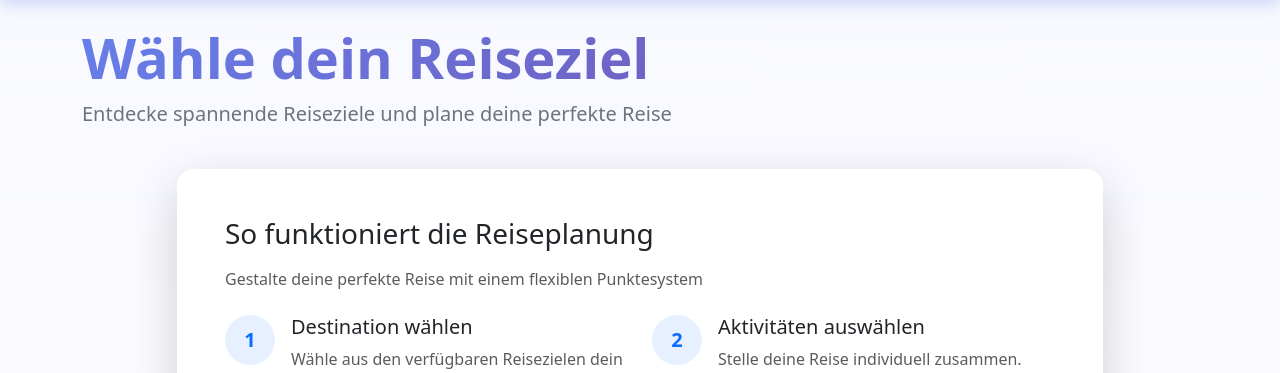
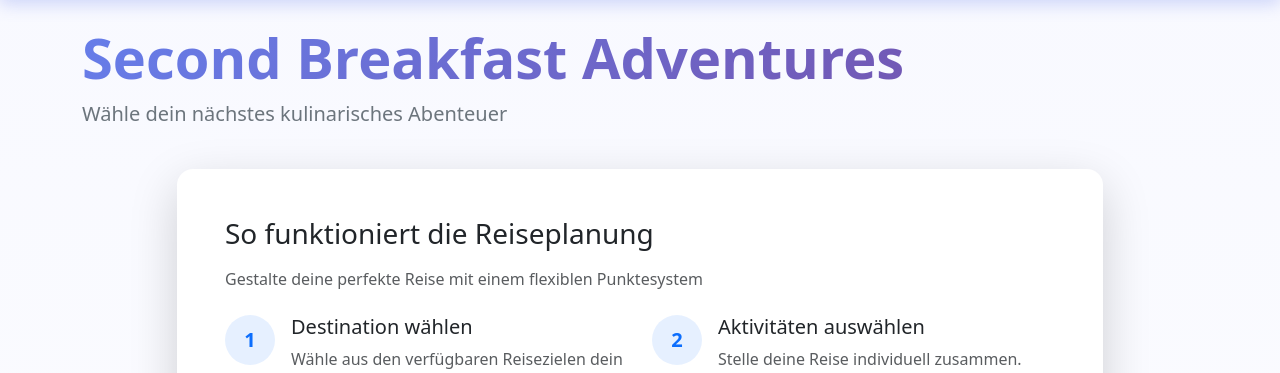
Before and after one commit to FlorianMayr1208/present-picker, a Flask app: page / in a window 1280 px wide. Shown: the part 62-435 px from the top of the page. Run offline with Flask 3, Linux system fonts and the light colour scheme.

Commit message:
renaming

```diff
--- a/app/templates/index.html
+++ b/app/templates/index.html
@@ -1,12 +1,12 @@
 {% extends "base.html" %}
 
-{% block title %}Destinationen - Reiseplanung{% endblock %}
+{% block title %}Second Breakfast Adventures{% endblock %}
 
 {% block content %}
 <div class="row mb-4">
     <div class="col">
-        <h1 class="display-4">Wähle dein Reiseziel</h1>
-        <p class="lead">Entdecke spannende Reiseziele und plane deine perfekte Reise</p>
+        <h1 class="display-4">Second Breakfast Adventures</h1>
+        <p class="lead">Wähle dein nächstes kulinarisches Abenteuer</p>
     </div>
 </div>
 
```
